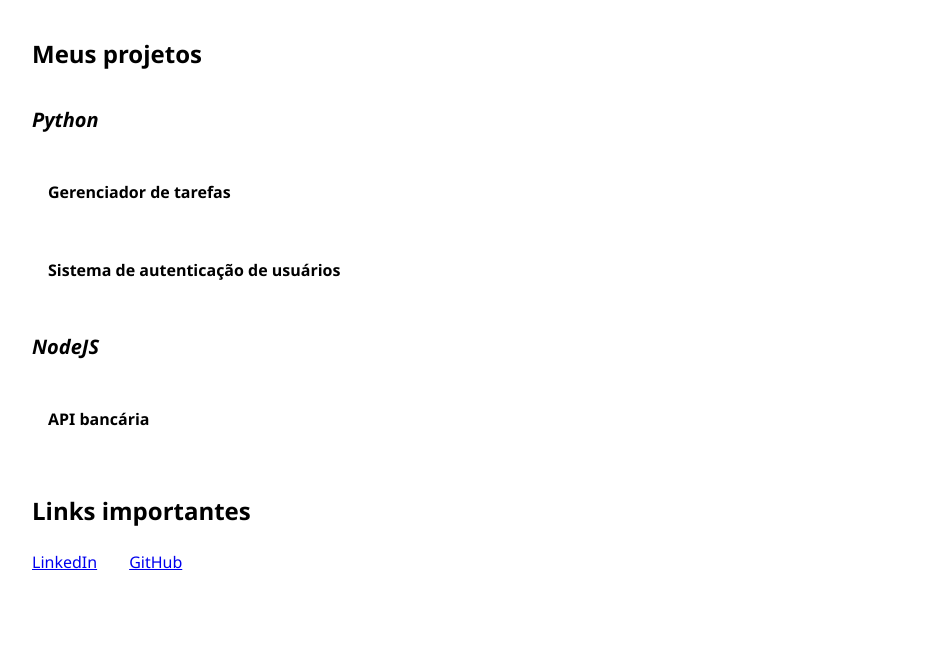
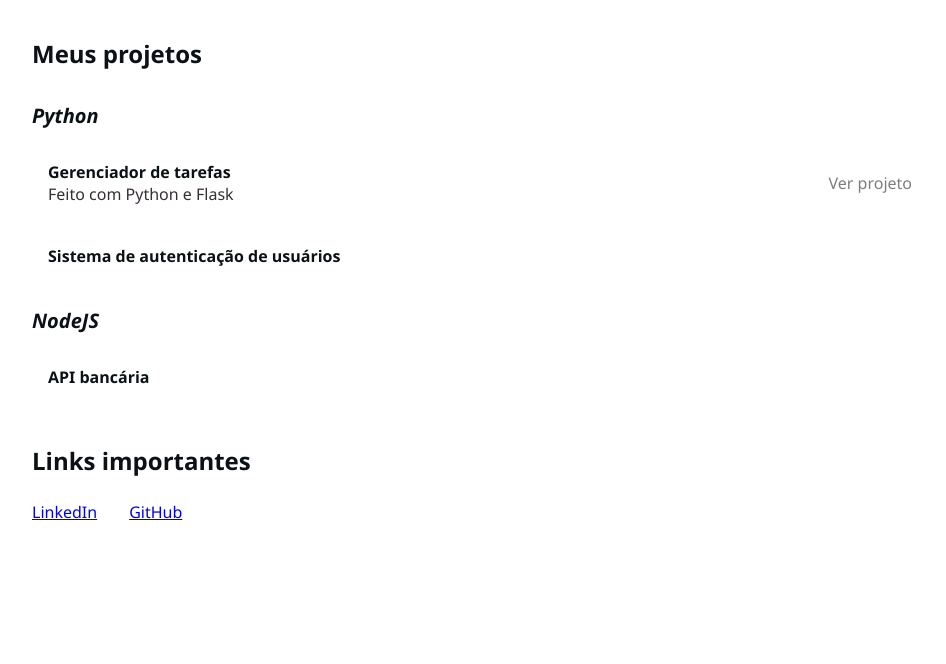
Before and after one commit to victineo/curriculum-vitae-frontend, a plain HTML site: page index.html in a window 1280 px wide. Shown: the part 136-800 px from the top of the page, without its empty margins (160-1106 px from the left). Drawn offline with Linux system fonts and the light colour scheme.

Commit message:
Testing updates for 'project-card'

```diff
--- a/index.html
+++ b/index.html
@@ -18,12 +18,16 @@
             <div class="items-row-wrap">
                 <a class="project-card-link" href="https://github.com/victineo/tasks-flask-crud" target="_blank">
                     <div class="project-card">
-                        <p class="project-card-title">Gerenciador de tarefas</p>
+                        <div class="project-card-text-container">
+                            <h4 class="project-card-title">Gerenciador de tarefas</h4>
+                            <p class="project-card-description">Feito com Python e Flask</p>
+                        </div>
+                        <p class="project-card-cta">Ver projeto</p>
                     </div>
                 </a>
                 <a class="project-card-link" href="https://github.com/victineo/sample-flask-auth" target="_blank">
                     <div class="project-card">
-                        <p class="project-card-title">Sistema de autenticação de usuários</p>
+                        <h4 class="project-card-title">Sistema de autenticação de usuários</h4>
                     </div>
                 </a>
             </div>
@@ -33,7 +37,7 @@
             <div class="items-row-wrap">
                 <a class="project-card-link" href="https://github.com/victineo/bank-api" target="_blank">
                     <div class="project-card">
-                        <p class="project-card-title">API bancária</p>
+                        <h4 class="project-card-title">API bancária</h4>
                     </div>
                 </a>
             </div>
--- a/style.css
+++ b/style.css
@@ -20,8 +20,8 @@ div {
     width: 100%;
 }
 
-
 h1 {
+    color: #0B1215;
     margin-top: 0.5rem;
     margin-bottom: 0.5rem;
     font-size: 2rem;
@@ -29,6 +29,7 @@ h1 {
 }
 
 h2 {
+    color: #0B1215;
     margin-top: 0.5rem;
     margin-bottom: 0.5rem;
     font-size: 1.5rem;
@@ -36,12 +37,20 @@ h2 {
 }
 
 h3 {
+    color: #0B1215;
     font-size: 1.25rem;
-    margin-top: 0.75rem;
-    margin-bottom: 1.5rem;
+    margin-top: 0.5rem;
+    margin-bottom: 1rem;
+}
+
+h4 {
+    color: #0B1215;
+    margin-top: 0.5rem;
+    margin-bottom: 1rem;
 }
 
 p {
+    color: #352f36;
     margin-top: 0.25rem;
     margin-bottom: 1rem;
     font-weight: 400;
@@ -67,6 +76,7 @@ a {
 .project-card {
     flex-direction: row;
     width: auto;
+    align-items: center;
     min-width: calc(50% - 1rem);
     border-radius: 0.5rem;
     padding: 1rem;
@@ -79,9 +89,13 @@ a {
     text-decoration: underline;
 }
 
+.project-card-text-container {
+    flex-direction: column;
+}
+
 .project-card-title {
-    margin-top: 0.5rem;
-    margin-bottom: 0.5rem;
+    margin-top: 0;
+    margin-bottom: 0;
     font-weight: 600;
 }
 
@@ -91,16 +105,20 @@ a {
 }
 */
 
-/*
+.project-card-description {
+    margin-top: 0;
+    margin-bottom: 0;
+}
+
 .project-card-cta {
-    display: flex;
-    flex-direction: row;
+    color: #7e7e7e;
+    margin-top: 0.25rem;
     margin-bottom: 0.25rem;
     height: fit-content;
     align-items: flex-start;
     justify-content: center;
+    white-space: nowrap;
 }
-*/
 
 .project-card-link {
     width: 100%;
```
